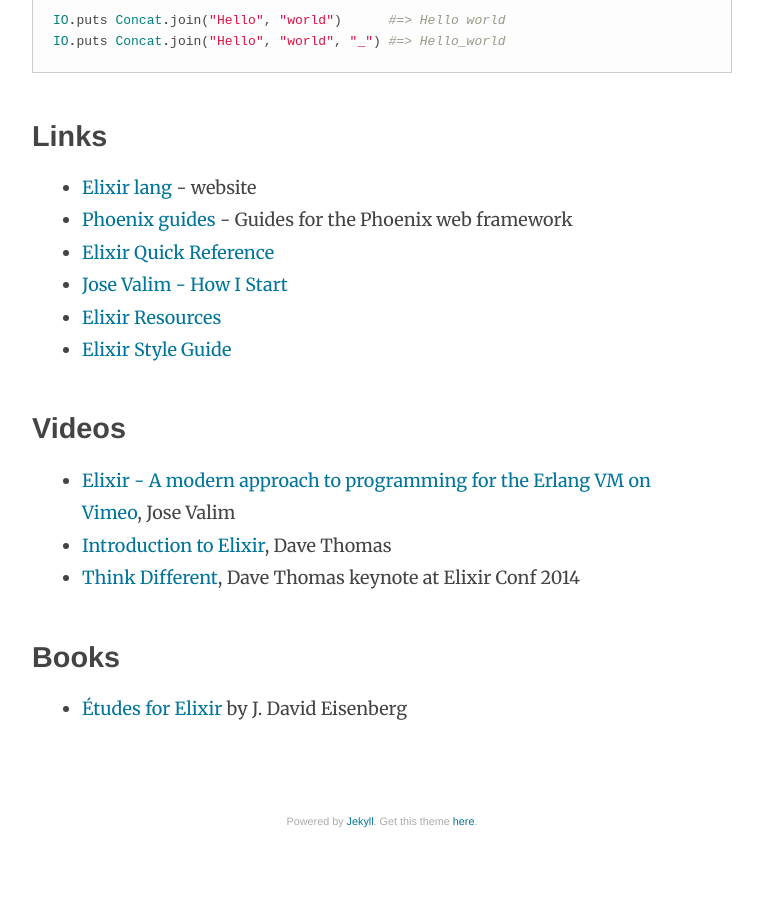
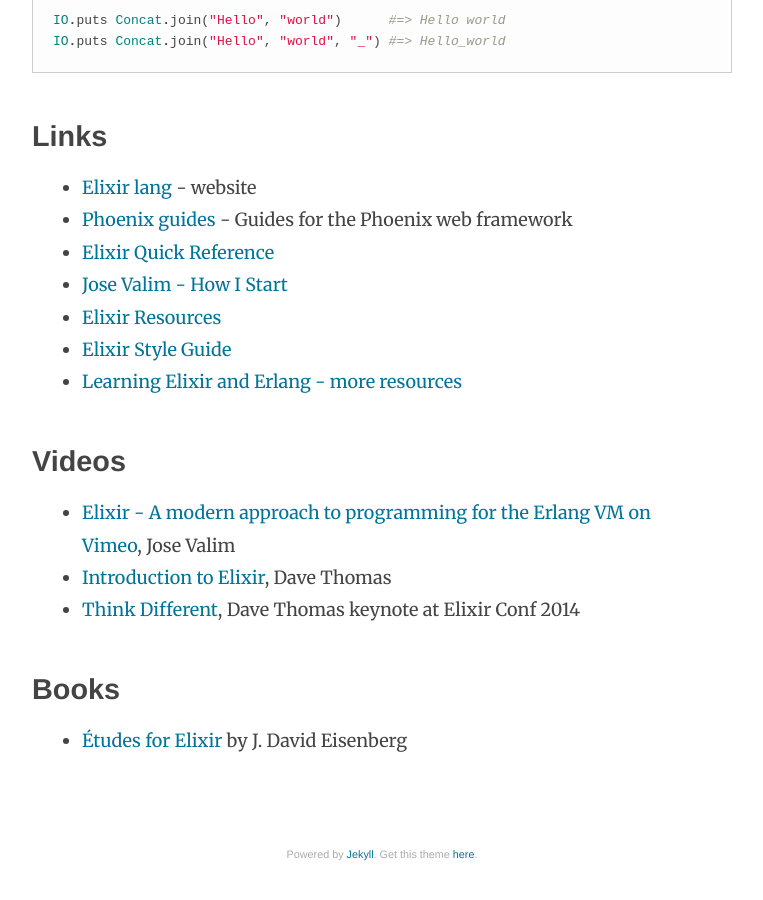
Before and after one commit to nithinbekal/nithinbekal.github.io, a Jekyll site: the page built from notes/elixir.md, in a window 1280 px wide and 900 px high, scrolled down 7494 px. Shown: the whole window, without its empty margins (258-1021 px from the left). Built offline with Jekyll 4.4.1, drawn with Linux system fonts in a browser that asks for light colours; before the commit the page ends 8361 px from its top, so only the background shows below that.

Commit message:
Elixir bookmark

```diff
--- a/notes/elixir.md
+++ b/notes/elixir.md
@@ -342,6 +342,7 @@
 * [Jose Valim - How I Start](https://howistart.org/posts/elixir/1)
 * [Elixir Resources](http://connettiva.eu/rubyday/)
 * [Elixir Style Guide](https://github.com/niftyn8/elixir_style_guide)
+* [Learning Elixir and Erlang - more resources](http://www.phoenixframework.org/docs/learning-elixir-and-erlang)
 
 # Videos
 
```
